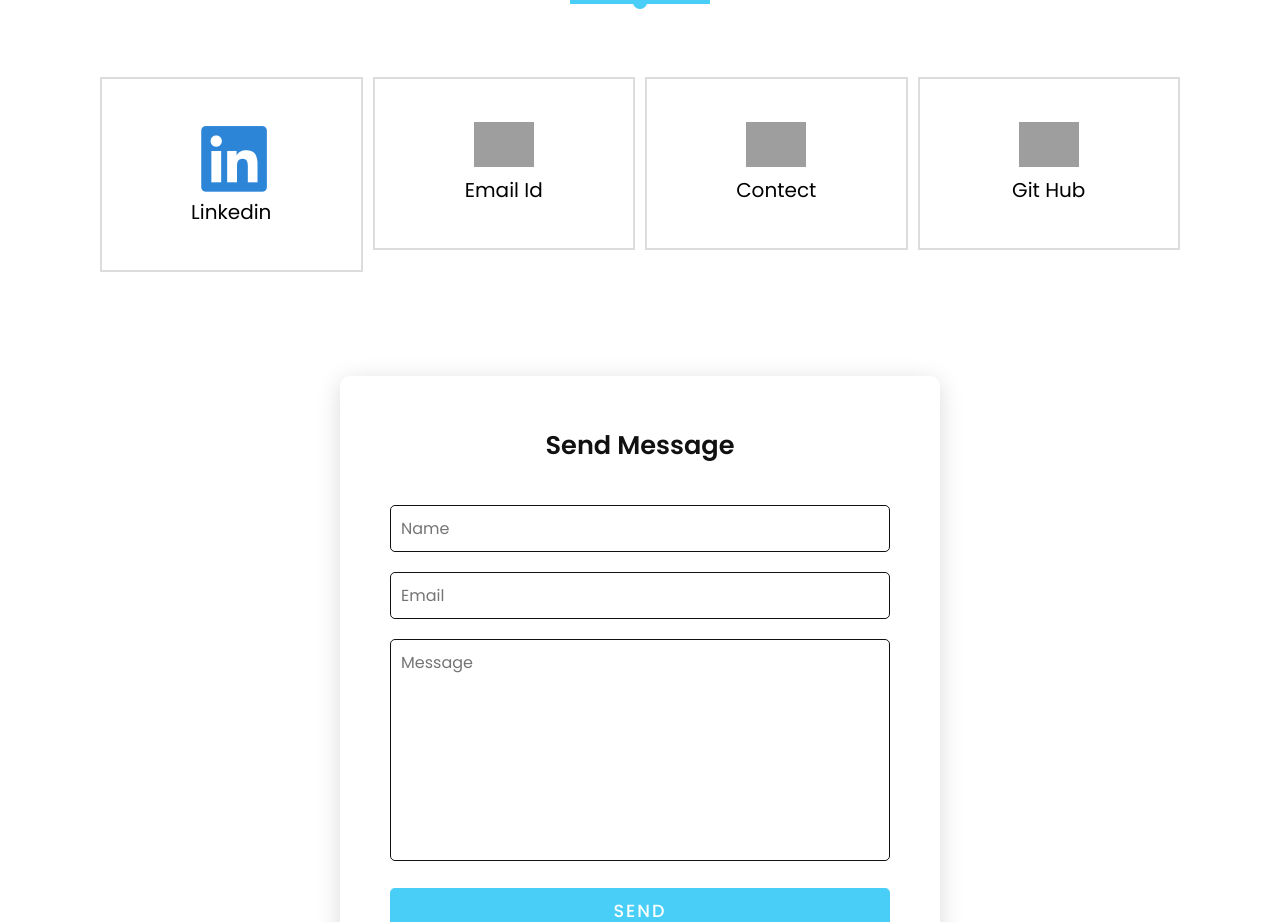
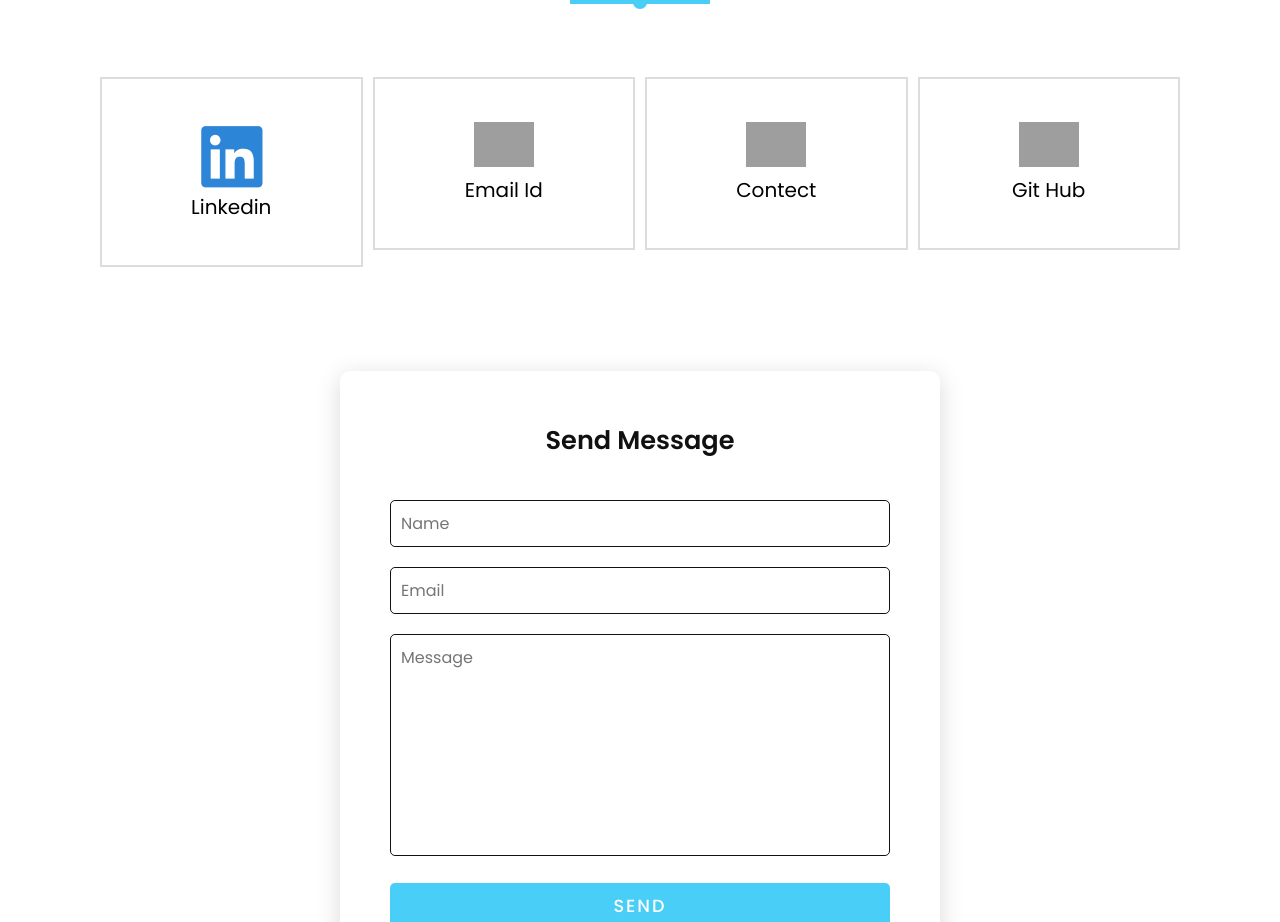
Before and after one commit to mdmegha1999/megha_digarse, a plain HTML site: page index.html in a window 1280 px wide. Shown: the part 5256-6178 px from the top of the page. Drawn offline with Linux system fonts and the light colour scheme; grey boxes are pictures that could not be loaded.

Commit message:
Update index.html

```diff
--- a/index.html
+++ b/index.html
@@ -270,7 +270,7 @@
                     <div class="card reveal con-card" id="fontosm" >
                         <div class="contact-icon">
                             <a target="_blank" rel="noreferrer" id="cicin" href="https://www.linkedin.com/in/megha-digarse-6888981a6/">
-                                <i class="fab fa-linkedin" style="color: rgb(45, 133, 216); font-size:75px;"></i>
+                                <i class="fab fa-linkedin" style="color: rgb(45, 133, 216); font-size:70px;"></i>
                         </div>
                         <div class="info" >
                             <p>Linkedin</p>
```
